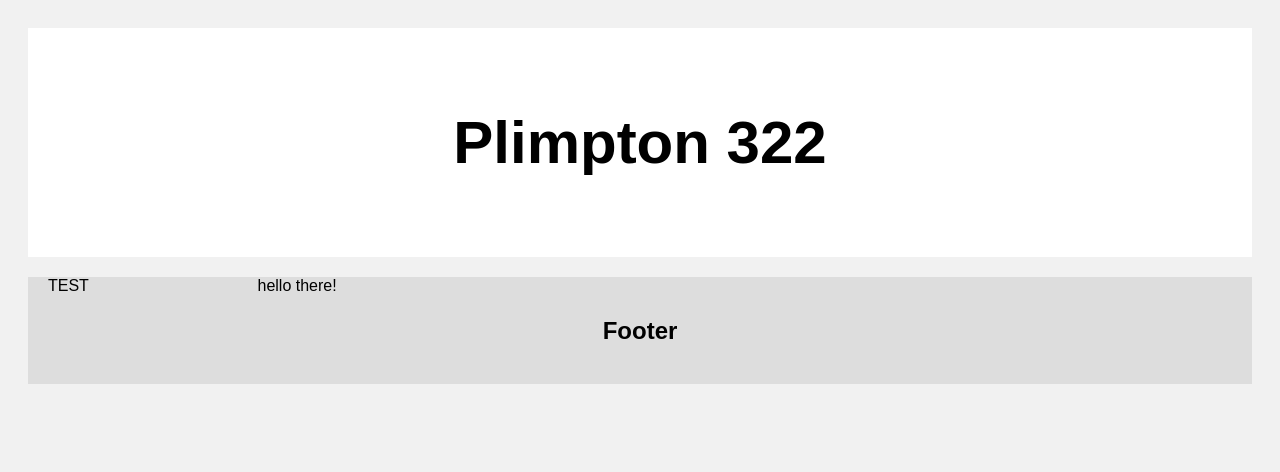
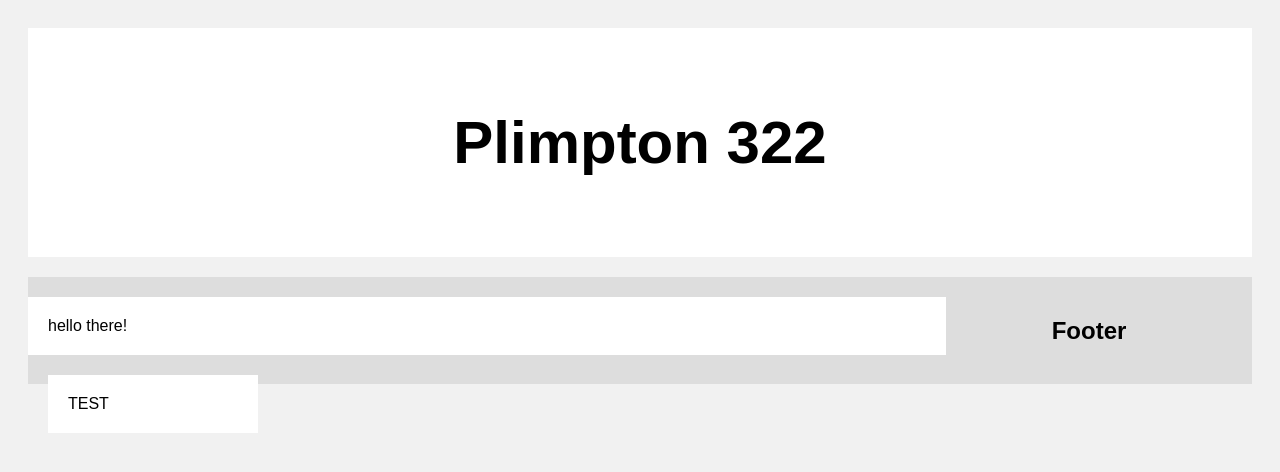
Before and after one commit to adrian-dalessandro/Plimpton322, a Jekyll site: the page built from index.md, in a window 1280 px wide. Shown: the top 472 px of the page. Built offline with Jekyll 4.4.1, drawn with Linux system fonts in a browser that asks for light colours.

Commit message:
Update columns.html

```diff
--- a/_includes/columns.html
+++ b/_includes/columns.html
@@ -1,7 +1,11 @@
 <div class="row">
   <div class="leftcolumn">
-    {{ include.content }}
+    <div class="card">
+      {{ include.content }}
+    </div>
   <div class="rightcolumn">
-    TEST
+    <div class="card">
+      TEST
+    </div>
   </div>
 </div>
```
